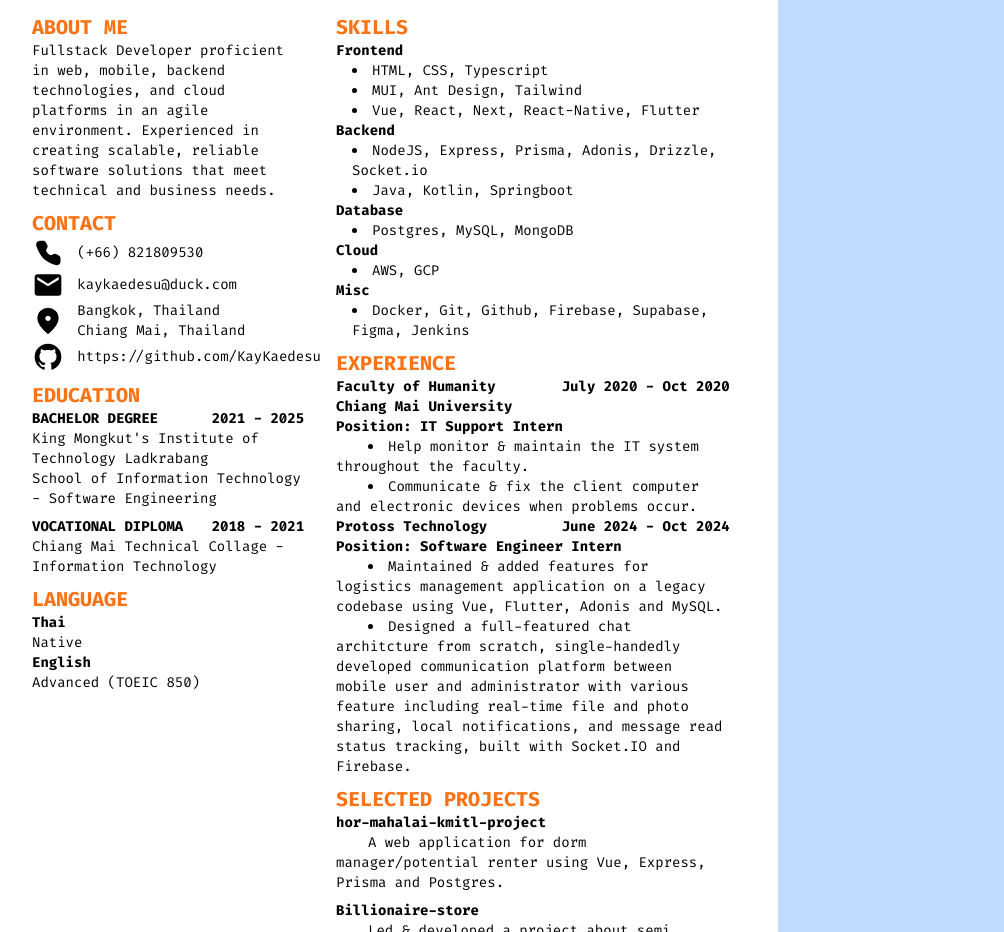
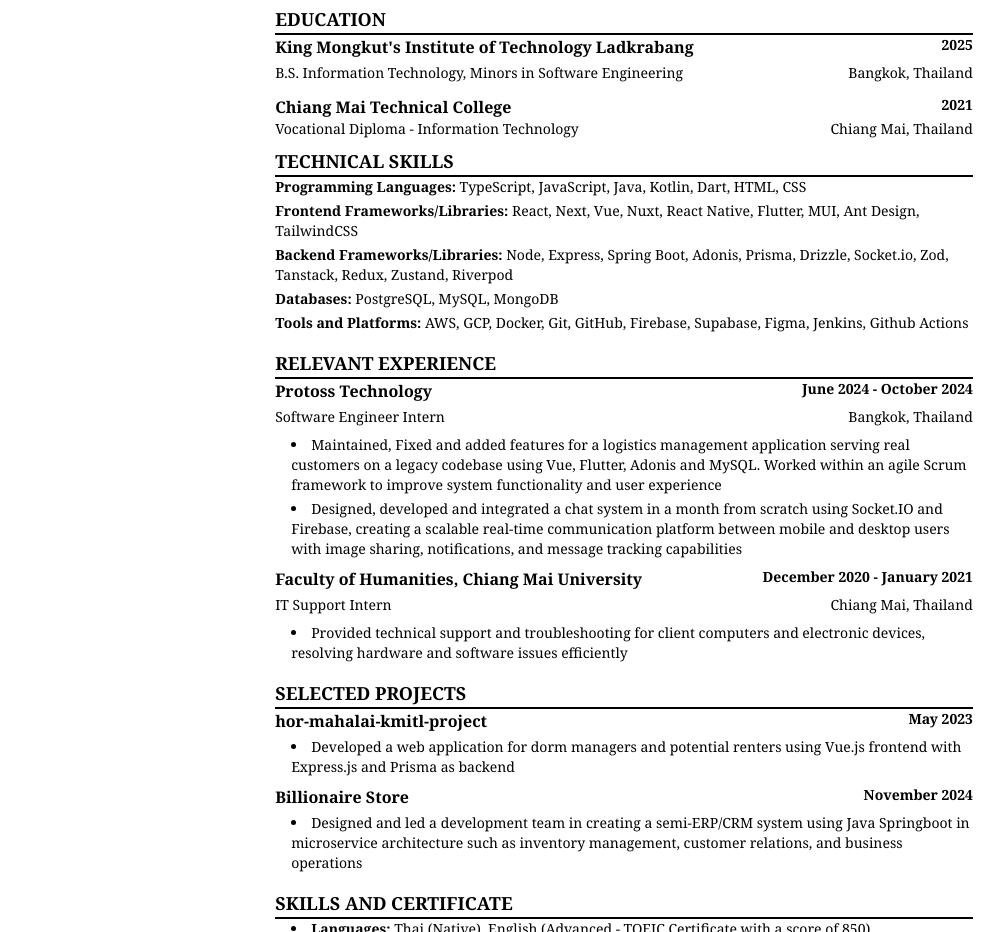
Before and after one commit to KayKaedesu/supersimpleresume, a website: page index.html in a window 1280 px wide. Shown: the part 119-1051 px from the top of the page, without its empty margins (16-1020 px from the left). Drawn offline with nearby package versions, Linux system fonts and the light colour scheme.

Commit message:
redo all the work to submit to a stupid system

```diff
--- a/index.html
+++ b/index.html
@@ -1,180 +1,204 @@
 <!DOCTYPE html>
-<html>
+<html lang="en">
   <head>
-    <link rel="preconnect" href="https://fonts.googleapis.com" />
-    <link rel="preconnect" href="https://fonts.gstatic.com" crossorigin />
-    <link href="https://fonts.googleapis.com/css2?family=Fira+Code:wght@300..700&family=Nunito+Sans:ital,opsz,wght@0,6..12,200..1000;1,6..12,200..1000&display=swap" rel="stylesheet" />
     <meta charset="UTF-8" />
     <meta name="viewport" content="width=device-width, initial-scale=1.0" />
+    <title>Ronnachai Srisangwarn - Resume</title>
     <script src="https://cdn.tailwindcss.com"></script>
-    <script>
-      tailwind.config = {
-        theme: {
-          extend: {
-            colors: {
-              kmitl: "#f97316",
-              // kmitl: "#E35205",
-              headerText: "#fdaa48",
-            },
-          },
-          fontFamily: {
-            sans: ["Fira Code"],
-          },
-        },
-      };
-    </script>
   </head>
-  <body class="font-sans bg-blue-200">
-    <div class="h-[11.693in] w-[8.268in] bg-white p-12 text-sm">
-      <!-- <div class="bottom-4 left-4 absolute"></div>
-      <div class="w-full h-[1.1in] bg-kmitl relative"></div> -->
-      <h1 class="text-4xl font-bold text-kmitl">Ronnachai Srisangwarn</h1>
-      <h3 class="text-lg">Fullstack developer</h3>
-      <div class="grid grid-cols-12 gap-8 mt-4">
-        <div class="col-span-5 space-y-2">
-          <section>
-            <h3 class="text-xl font-bold text-kmitl">ABOUT ME</h3>
-            <!-- <div class="w-full h-[0.1in] bg-kmitl mb-2"></div> -->
-            <div>
-              <p>Fullstack Developer proficient in web, mobile, backend technologies, and cloud platforms in an agile environment. Experienced in creating scalable, reliable software solutions that meet technical and business needs.</p>
+
+  <body
+    class="bg-white text-black font-serif mx-auto p-12 h-[11.693in] w-[8.268in]"
+  >
+    <header class="text-center mb-4">
+      <h1 class="text-2xl font-bold mb-2">Ronnachai Srisangwarn</h1>
+      <p class="text-sm">
+        (+66) 821809530 |
+        <a href="mailto:kaykaedesu@duck.com" class="text-blue-600"
+          >kaykaedesu@duck.com</a
+        >
+        |
+        <a
+          href="https://github.com/KayKaedesu"
+          target="_blank"
+          class="text-blue-600"
+          >Github</a
+        >
+        |
+        <a
+          href="https://www.linkedin.com/in/ronnachai-srisangwarn-7896b5317/"
+          target="_blank"
+          class="text-blue-600"
+          >LinkedIn</a
+        >
+      </p>
+    </header>
+
+    <section class="mb-2">
+      <h2 class="text-lg font-bold uppercase">Education</h2>
+      <div class="h-0.5 w-full bg-black"></div>
+
+      <div class="mb-3">
+        <div class="flex justify-between items-start mb-1">
+          <h3 class="font-semibold">
+            King Mongkut's Institute of Technology Ladkrabang
+          </h3>
+          <span class="text-sm font-semibold">2025</span>
+        </div>
+        <div class="flex justify-between items-start mb-2">
+          <p class="text-sm">
+            B.S. Information Technology, Minors in Software Engineering
+          </p>
+          <span class="text-sm">Bangkok, Thailand</span>
+        </div>
+      </div>
+
+      <div class="mb-2">
+        <div class="flex justify-between items-start">
+          <h3 class="font-semibold">Chiang Mai Technical College</h3>
+          <span class="text-sm font-semibold">2021</span>
+        </div>
+        <div class="flex justify-between items-start">
+          <p class="text-sm">Vocational Diploma - Information Technology</p>
+          <span class="text-sm">Chiang Mai, Thailand</span>
+        </div>
       </div>
     </section>
-          <section>
-            <h3 class="text-xl font-bold text-kmitl">CONTACT</h3>
-            <!-- <div class="w-full h-[0.1in] bg-kmitl mb-2"></div> -->
-            <div class="grid grid-cols-12 justify-items-start place-items-start items-center">
-              <svg class="col-span-2" xmlns="http://www.w3.org/2000/svg" width="32" height="32" viewBox="0 0 48 48">
-                <path fill="currentColor" stroke="currentColor" stroke-linejoin="round" stroke-width="4" d="M16.996 7.686a2 2 0 0 1 1.749 1.03l2.446 4.406a2 2 0 0 1 .04 1.865l-2.356 4.714s.683 3.511 3.541 6.37c2.859 2.858 6.358 3.53 6.358 3.53l4.713-2.357a2 2 0 0 1 1.866.04l4.42 2.458A2 2 0 0 1 40.8 31.49v5.073c0 2.584-2.4 4.45-4.848 3.624c-5.028-1.697-12.833-4.927-17.78-9.874c-4.946-4.947-8.177-12.751-9.873-17.78c-.826-2.447 1.04-4.847 3.624-4.847z" />
-              </svg>
-              <p class="col-span-10">
-                <a href="tel:+66821809530">(+66) 821809530</a>
+
+    <section class="mb-4">
+      <h2 class="text-lg font-bold uppercase">Technical Skills</h2>
+      <div class="h-0.5 w-full bg-black"></div>
+      <div class="space-y-1 text-sm">
+        <p>
+          <strong>Programming Languages:</strong> TypeScript, JavaScript, Java,
+          Kotlin, Dart, HTML, CSS
         </p>
-              <svg class="col-span-2" xmlns="http://www.w3.org/2000/svg" width="32" height="32" viewBox="0 0 24 24">
-                <path fill="currentColor" d="M4 20q-.825 0-1.412-.587T2 18V6q0-.825.588-1.412T4 4h16q.825 0 1.413.588T22 6v12q0 .825-.587 1.413T20 20zm8-7l8-5V6l-8 5l-8-5v2z" />
-              </svg>
-              <p class="col-span-10">
-                <a href="mailto:kaykaedesu@duck.com">kaykaedesu@duck.com</a>
+        <p>
+          <strong>Frontend Frameworks/Libraries:</strong> React, Next, Vue,
+          Nuxt, React Native, Flutter, MUI, Ant Design, TailwindCSS
         </p>
-              <svg xmlns="http://www.w3.org/2000/svg" width="32" height="32" viewBox="0 0 24 24" class="col-span-2">
-                <path fill="currentColor" d="M12 12q.825 0 1.413-.587T14 10q0-.825-.587-1.412T12 8q-.825 0-1.412.588T10 10q0 .825.588 1.413T12 12m0 10q-4.025-3.425-6.012-6.362T4 10.2q0-3.75 2.413-5.975T12 2q3.175 0 5.588 2.225T20 10.2q0 2.5-1.987 5.438T12 22" />
-              </svg>
-              <div class="col-span-10">
-                <p>Bangkok, Thailand</p>
-                <p>Chiang Mai, Thailand</p>
-              </div>
-              <svg class="col-span-2" xmlns="http://www.w3.org/2000/svg" width="32" height="32" viewBox="0 0 24 24">
-                <path fill="currentColor" d="M12 2A10 10 0 0 0 2 12c0 4.42 2.87 8.17 6.84 9.5c.5.08.66-.23.66-.5v-1.69c-2.77.6-3.36-1.34-3.36-1.34c-.46-1.16-1.11-1.47-1.11-1.47c-.91-.62.07-.6.07-.6c1 .07 1.53 1.03 1.53 1.03c.87 1.52 2.34 1.07 2.91.83c.09-.65.35-1.09.63-1.34c-2.22-.25-4.55-1.11-4.55-4.92c0-1.11.38-2 1.03-2.71c-.1-.25-.45-1.29.1-2.64c0 0 .84-.27 2.75 1.02c.79-.22 1.65-.33 2.5-.33c.85 0 1.71.11 2.5.33c1.91-1.29 2.75-1.02 2.75-1.02c.55 1.35.2 2.39.1 2.64c.65.71 1.03 1.6 1.03 2.71c0 3.82-2.34 4.66-4.57 4.91c.36.31.69.92.69 1.85V21c0 .27.16.59.67.5C19.14 20.16 22 16.42 22 12A10 10 0 0 0 12 2" />
-              </svg>
-              <p class="col-span-10">
-                <a href="https://github.com/KayKaedesu">https://github.com/KayKaedesu</a>
+        <p>
+          <strong>Backend Frameworks/Libraries:</strong> Node, Express, Spring
+          Boot, Adonis, Prisma, Drizzle, Socket.io, Zod, Tanstack, Redux,
+          Zustand, Riverpod
+        </p>
+        <p><strong>Databases:</strong> PostgreSQL, MySQL, MongoDB</p>
+        <p>
+          <strong>Tools and Platforms:</strong> AWS, GCP, Docker, Git, GitHub,
+          Firebase, Supabase, Figma, Jenkins, Github Actions
         </p>
       </div>
     </section>
-          <section>
-            <h3 class="text-xl font-bold text-kmitl">EDUCATION</h3>
-            <!-- <div class="w-full h-[0.1in] bg-kmitl mb-2"></div> -->
-            <div>
-              <div class="flex justify-between">
-                <h4 class="font-bold">BACHELOR DEGREE</h4>
-                <h4 class="font-bold">2021 - 2025</h4>
+
+    <section class="mb-4">
+      <h2 class="text-lg font-bold uppercase">Relevant Experience</h2>
+      <div class="h-0.5 w-full bg-black"></div>
+
+      <div class="mb-2">
+        <div class="flex justify-between items-start mb-1">
+          <h3 class="font-semibold">Protoss Technology</h3>
+          <span class="text-sm font-semibold">June 2024 - October 2024</span>
         </div>
-              <!-- <h4 class="font-bold">(Predicted March 2025)</h4> -->
-              <p>King Mongkut's Institute of Technology Ladkrabang</p>
-              <p>School of Information Technology - Software Engineering</p>
-              <div class="mb-2"></div>
-              <div class="flex justify-between">
-                <h4 class="font-bold">VOCATIONAL DIPLOMA</h4>
-                <h4 class="font-bold">2018 - 2021</h4>
+        <div class="flex justify-between items-start mb-2">
+          <p class="text-sm font-medium">Software Engineer Intern</p>
+          <span class="text-sm">Bangkok, Thailand</span>
         </div>
-              <p>Chiang Mai Technical Collage - Information Technology</p>
-              <!-- <p>GPA: 3.62</p> -->
+        <ul class="text-sm space-y-1 ml-4 list-disc list-inside">
+          <li>
+            Maintained, Fixed and added features for a logistics management
+            application serving real customers on a legacy codebase using Vue,
+            Flutter, Adonis and MySQL. Worked within an agile Scrum framework to
+            improve system functionality and user experience
+          </li>
+          <li>
+            Designed, developed and integrated a chat system in a month from
+            scratch using Socket.IO and Firebase, creating a scalable real-time
+            communication platform between mobile and desktop users with image
+            sharing, notifications, and message tracking capabilities
+          </li>
+        </ul>
+      </div>
+
+      <div class="mb-2">
+        <div class="flex justify-between items-start mb-1">
+          <h3 class="font-semibold">
+            Faculty of Humanities, Chiang Mai University
+          </h3>
+          <span class="text-sm font-semibold"
+            >December 2020 - January 2021</span
+          >
+        </div>
+        <div class="flex justify-between items-start mb-2">
+          <p class="text-sm font-medium">IT Support Intern</p>
+          <span class="text-sm">Chiang Mai, Thailand</span>
+        </div>
+        <ul class="text-sm space-y-1 ml-4 list-disc list-inside">
+          <li>
+            Provided technical support and troubleshooting for client computers
+            and electronic devices, resolving hardware and software issues
+            efficiently
+          </li>
+        </ul>
       </div>
     </section>
-          <section>
-            <h3 class="text-xl font-bold text-kmitl">LANGUAGE</h3>
-            <!-- <div class="w-full h-[0.1in] bg-kmitl mb-2"></div> -->
-            <h4 class="font-bold">Thai</h4>
-            <p>Native</p>
-            <h4 class="font-bold">English</h4>
-            <p>Advanced (TOEIC 850)</p>
+
+    <section class="mb-4">
+      <h2 class="text-lg font-bold uppercase">selected Projects</h2>
+      <div class="h-0.5 w-full bg-black"></div>
+
+      <div class="mb-2">
+        <div class="flex justify-between items-start mb-1">
+          <h3 class="font-semibold">hor-mahalai-kmitl-project</h3>
+          <span class="text-sm font-semibold">May 2023</span>
+        </div>
+        <ul class="text-sm space-y-1 ml-4 list-disc list-inside">
+          <li>
+            Developed a web application for dorm managers and potential renters
+            using Vue.js frontend with Express.js and Prisma as backend
+          </li>
+          <!-- <li>
+            Implemented database management with Prisma ORM and PostgreSQL for
+            efficient data handling and user management
+          </li> -->
+        </ul>
+      </div>
+
+      <div class="mb-2">
+        <div class="flex justify-between items-start mb-1">
+          <h3 class="font-semibold">Billionaire Store</h3>
+          <span class="text-sm font-semibold">November 2024</span>
+        </div>
+        <ul class="text-sm space-y-1 ml-4 list-disc list-inside">
+          <li>
+            Designed and led a development team in creating a semi-ERP/CRM
+            system using Java Springboot in microservice architecture such as
+            inventory management, customer relations, and business operations
+          </li>
+          <!-- <li>
+            Designed scalable system architecture with multiple services for
+            inventory management, customer relations, and business operations
+          </li> -->
+        </ul>
+      </div>
     </section>
-        </div>
-        <div class="col-span-7 space-y-2">
-          <section>
-            <h3 class="text-xl font-bold text-kmitl">SKILLS</h3>
-            <!-- <div class="w-full h-[0.1in] bg-kmitl mb-2"></div> -->
-            <h4 class="font-bold">Frontend</h4>
-            <ul class="ml-4 list-disc list-inside">
-              <li>HTML, CSS, Typescript</li>
-              <li>MUI, Ant Design, Tailwind</li>
-              <li>Vue, React, Next, React-Native, Flutter</li>
-            </ul>
-            <h4 class="font-bold">Backend</h4>
-            <ul class="ml-4 list-disc list-inside">
-              <li>NodeJS, Express, Prisma, Adonis, Drizzle, Socket.io</li>
-              <li>Java, Kotlin, Springboot</li>
-            </ul>
-            <h4 class="font-bold">Database</h4>
-            <ul class="ml-4 list-disc list-inside">
-              <li>Postgres, MySQL, MongoDB</li>
-            </ul>
-            <h4 class="font-bold">Cloud</h4>
-            <ul class="ml-4 list-disc list-inside">
-              <li>AWS, GCP</li>
-            </ul>
-            <h4 class="font-bold">Misc</h4>
-            <ul class="ml-4 list-disc list-inside">
-              <li>Docker, Git, Github, Firebase, Supabase, Figma, Jenkins</li>
+
+    <section class="mb-4">
+      <h2 class="text-lg font-bold uppercase">Skills and Certificate</h2>
+      <div class="h-0.5 w-full bg-black"></div>
+      <ul class="text-sm space-y-1 ml-4 list-disc list-inside">
+        <li>
+          <strong>Languages:</strong> Thai (Native), English (Advanced - TOEIC
+          Certificate with a score of 850)
+        </li>
+        <li>
+          Strong analytical thinker, quick and eager to learn new tools and
+          highly adaptable to change
+        </li>
+        <li>
+          Proficient usage of Windows, Linux, Microsoft Office and editing tools
+          such as Photoshop, Premiere Pro, Sony Vegas and Illustrator
+        </li>
       </ul>
     </section>
-          <section>
-            <h3 class="text-xl font-bold text-kmitl">EXPERIENCE</h3>
-            <!-- <div class="w-full h-[0.1in] bg-kmitl mb-2"></div> -->
-            <div class="font-bold flex justify-between">
-              <div>
-                <h4>Faculty of Humanity</h4>
-                <h4>Chiang Mai University</h4>
-              </div>
-              <h4>July 2020 - Oct 2020</h4>
-            </div>
-            <p class="font-bold">Position: IT Support Intern</p>
-            <ul class="list-disc list-inside">
-              <li class="indent-8">Help monitor & maintain the IT system throughout the faculty.</li>
-              <li class="indent-8">Communicate & fix the client computer and electronic devices when problems occur.</li>
-            </ul>
-            <div class="font-bold flex justify-between">
-              <h4>Protoss Technology</h4>
-              <h4>June 2024 - Oct 2024</h4>
-            </div>
-            <p class="font-bold">Position: Software Engineer Intern</p>
-            <ul class="list-disc list-inside">
-              <li class="indent-8">Maintained & added features for logistics management application on a legacy codebase using Vue, Flutter, Adonis and MySQL.</li>
-              <li class="indent-8">Designed a full-featured chat architcture from scratch, single-handedly developed communication platform between mobile user and administrator with various feature including real-time file and photo sharing, local notifications, and message read status tracking, built with Socket.IO and Firebase.</li>
-            </ul>
-          </section>
-          <section>
-            <h3 class="text-xl font-bold text-kmitl">SELECTED PROJECTS</h3>
-            <!-- <div class="w-full h-[0.1in] bg-kmitl mb-2"></div> -->
-            <div class="font-bold flex justify-between">
-              <h4>hor-mahalai-kmitl-project</h4>
-              <!-- <h4>Feb 2023 - May 2023</h4> -->
-            </div>
-            <!-- <ul class="ml-4 list-disc list-inside">
-              <li>A web application for dorm manager/potential renter using Vue, Express, Prisma and Postgres.</li>
-            </ul> -->
-            <p class="indent-8">A web application for dorm manager/potential renter using Vue, Express, Prisma and Postgres.</p>
-            <div class="mb-2"></div>
-            <div class="font-bold flex justify-between">
-              <h4>Billionaire-store</h4>
-              <!-- <h4>Oct 2023 - Nov 2023</h4> -->
-            </div>
-            <!-- <ul class="ml-4 list-disc list-inside">
-              <li>Led & developed a project about semi ERP/CRM mostly built with Java in microservice architecture.</li>
-            </ul> -->
-            <p class="indent-8">Led & developed a project about semi ERP/CRM mostly built with Java in microservice architecture.</p>
-          </section>
-        </div>
-      </div>
-    </div>
   </body>
 </html>
```
Also changed, not shown: 3 other files. Lines whose indentation alone changed are shown as unchanged.
